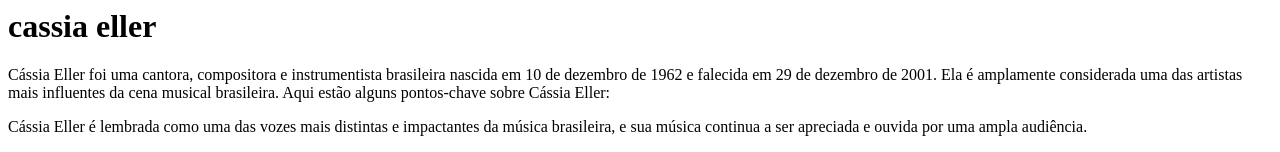
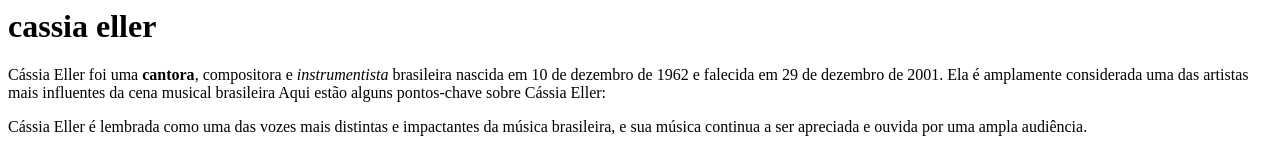
Before and after one commit to isabellydoleo/HTML5eCSS31D, a plain HTML site: page index.html in a window 1280 px wide. Shown: the top 152 px of the page. Drawn offline with Linux system fonts and the light colour scheme.

Commit message:
negrito e italico

```diff
--- a/index.html
+++ b/index.html
@@ -1,7 +1,10 @@
 <h1> cassia eller </h1>
 
-<p>Cássia Eller foi uma cantora, compositora e instrumentista brasileira nascida em 10 de dezembro de 1962 e falecida em 29 de dezembro de 2001. Ela é
-    amplamente considerada uma das artistas mais influentes da cena musical brasileira. Aqui estão alguns pontos-chave sobre Cássia Eller:</p>
+<p>Cássia Eller foi uma <strong>cantora</strong>, compositora e <em>instrumentista</em>
+    brasileira nascida em 10 de dezembro de 1962 e falecida em 29 de dezembro de 2001.
+    Ela é  amplamente considerada uma das artistas mais influentes da cena musical brasileira
+Aqui estão alguns pontos-chave sobre Cássia Eller:</p>
 <p>Cássia Eller é lembrada como uma das vozes mais distintas e impactantes da música brasileira, e sua música continua a ser apreciada e ouvida por uma
     ampla audiência.</p>
-<p>Seu legado perdura como uma prova de que a música pode transcender barreiras e tocar o coração das pessoas<p>
+<p>Seu legado perdura como uma prova de que a música pode transcender barreiras e tocar
+    o coração das pessoas<p>
```
